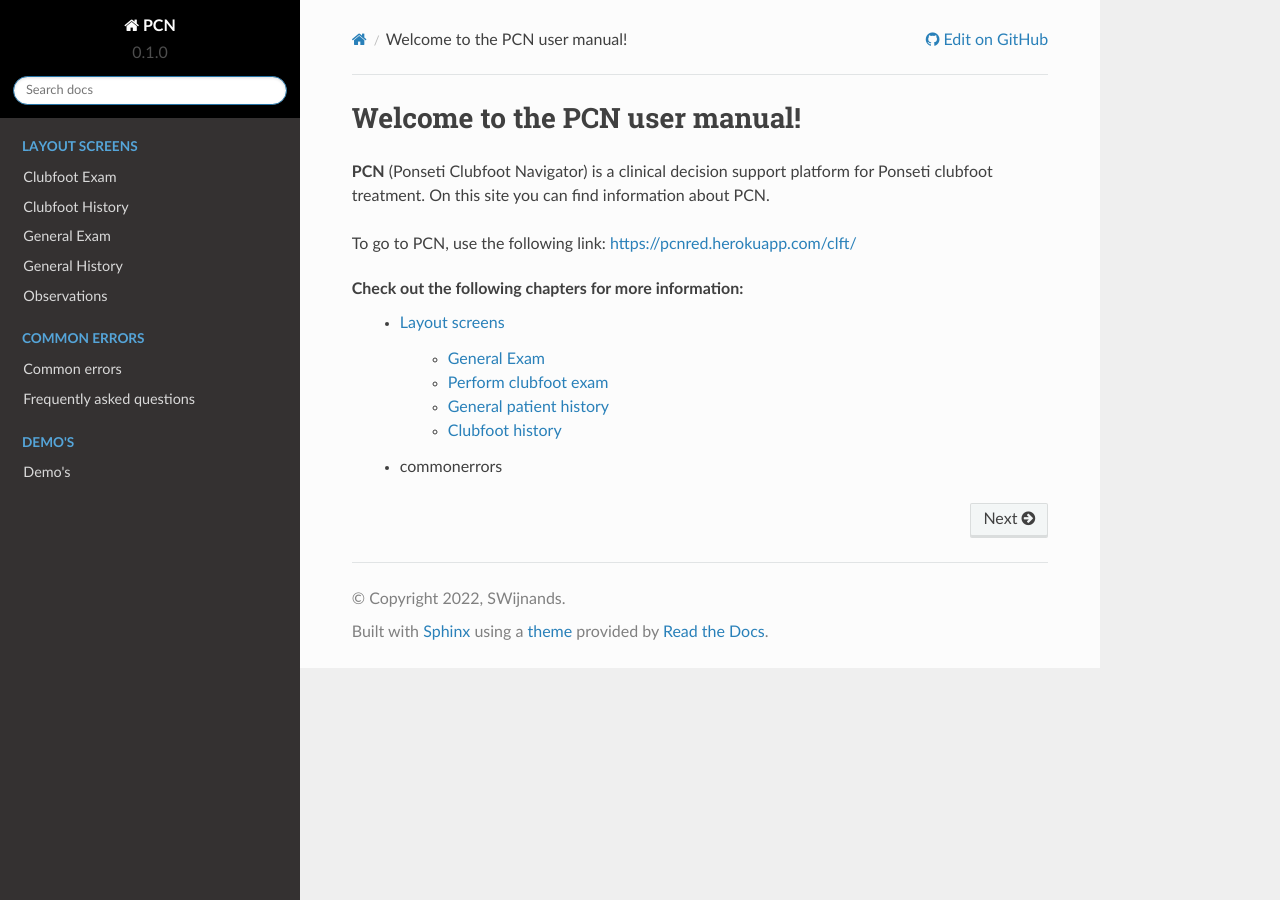
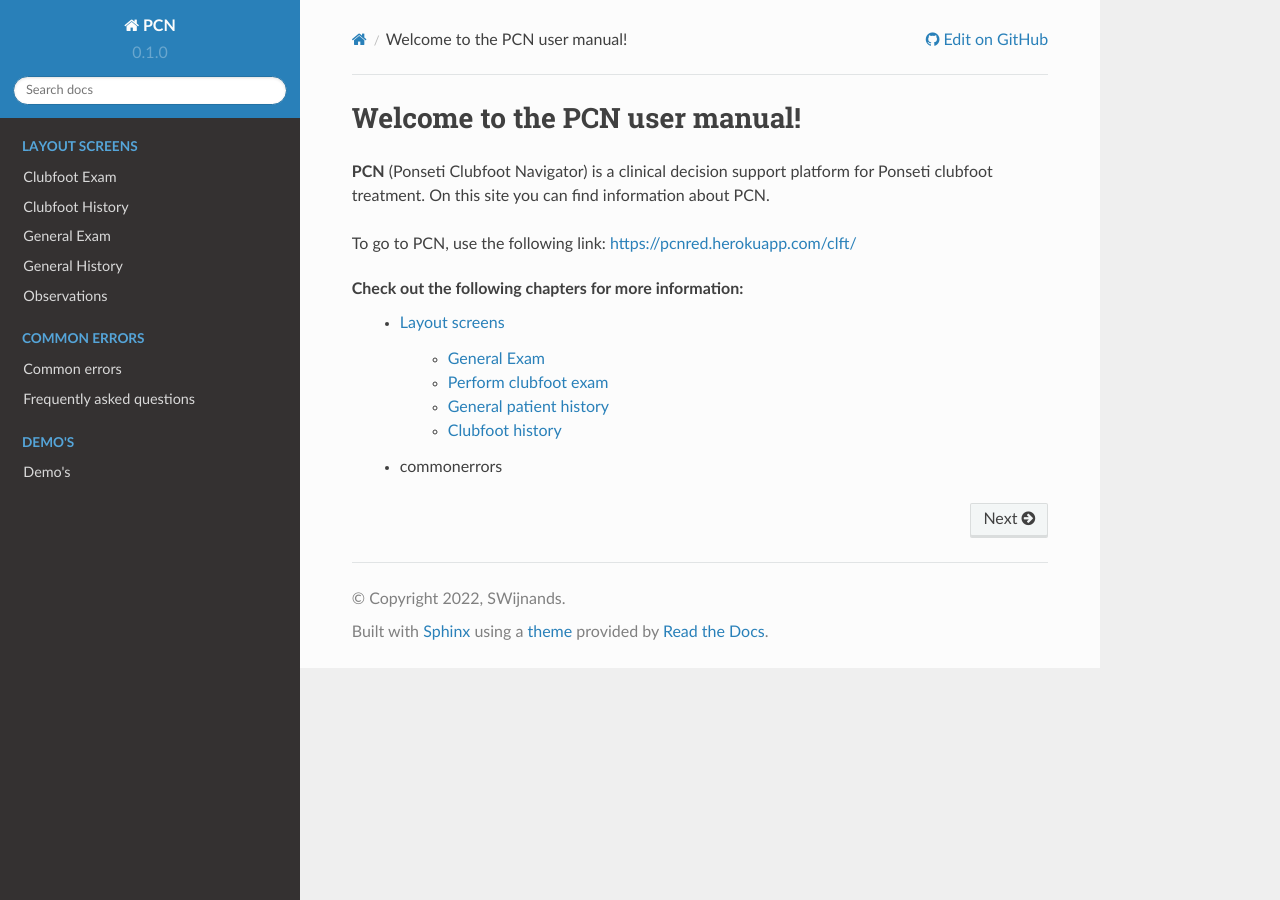
Before and after one commit to SWijnands01/PCN, a Sphinx documentation site: the page built from docs/source/index.rst, in a window 1280 px wide. Built offline with Sphinx 7.4.7 and the Read the Docs theme 2.0.0, drawn with Linux system fonts in a browser that asks for light colours.

Commit message:
Update conf.py

```diff
--- a/docs/source/conf.py
+++ b/docs/source/conf.py
@@ -30,11 +30,11 @@
 # -- Options for HTML output
 
 html_theme = 'sphinx_rtd_theme'
-html_logo = 'logo.jpg'
+html_logo = '../Logo.jpg'
 
-html_theme_options = {
-    'style_nav_header_background': 'black',
-}
+# html_theme_options = {
+#    'style_nav_header_background': 'black',
+# }
 
 html_context = {
   'display_github': True,
```
